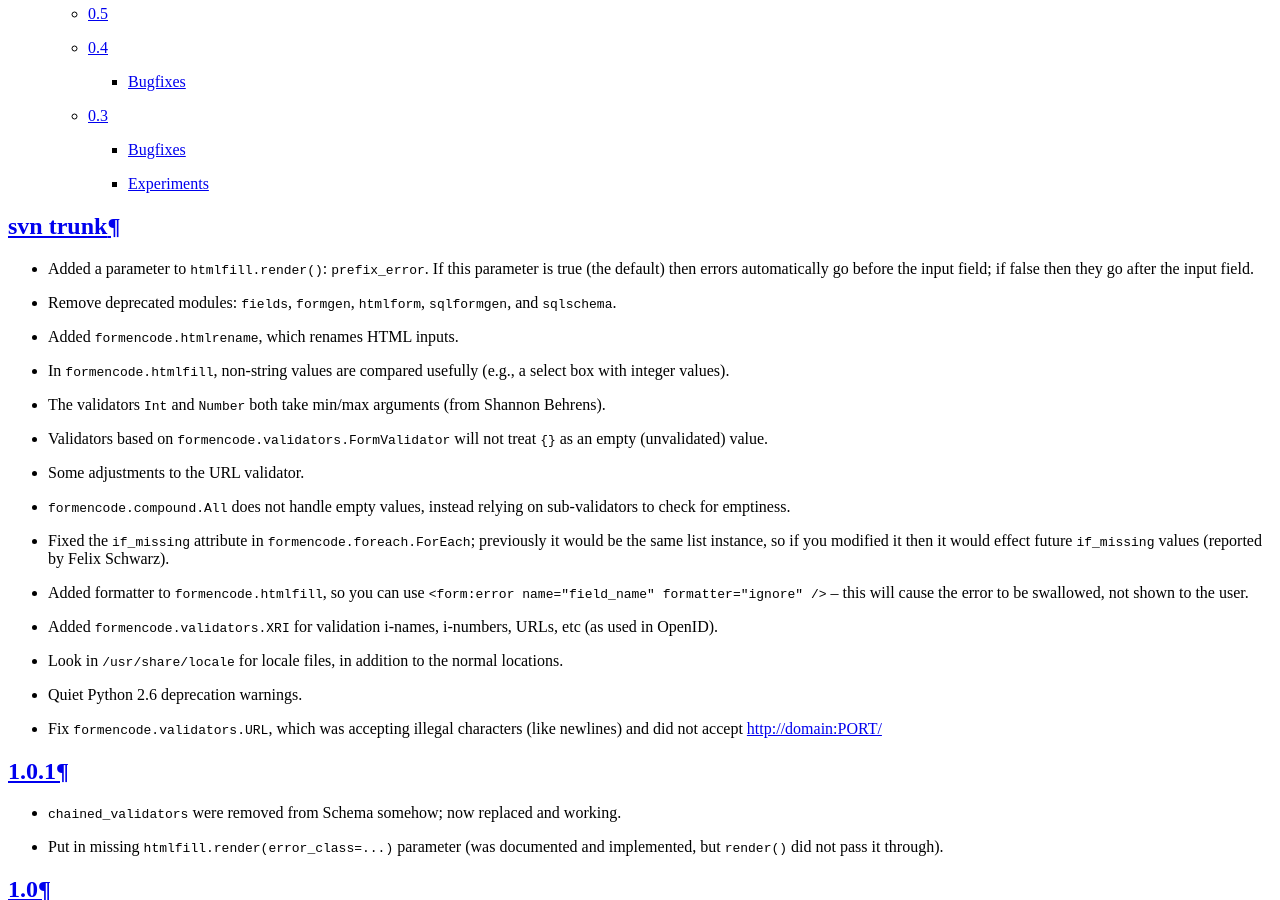
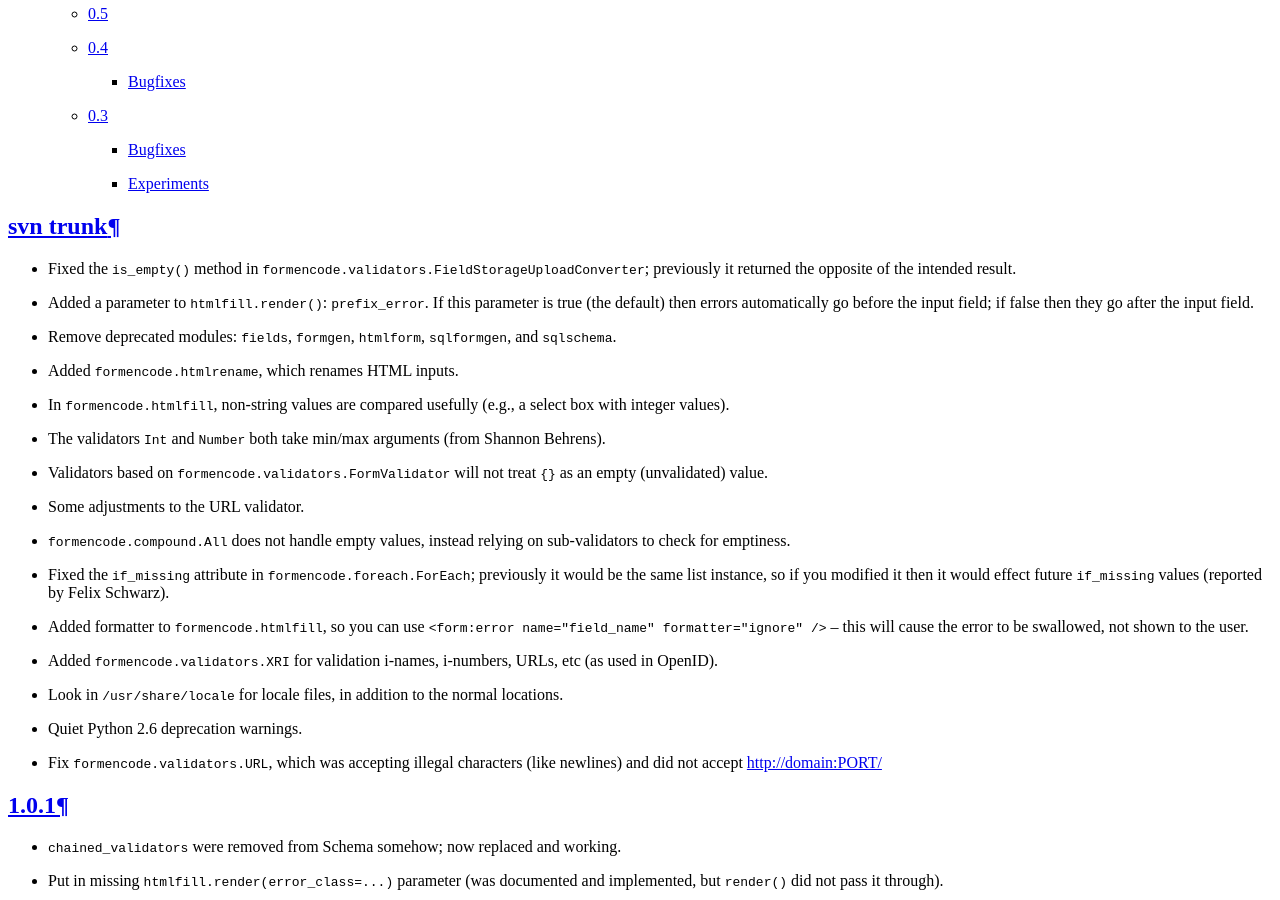
Before and after one commit to davidfraser/FormEncode, a Sphinx documentation site: the page built from docs/news.txt, in a window 1280 px wide and 900 px high, scrolled down 504 px. Built offline with Sphinx 7.4.7, drawn with Linux system fonts in a browser that asks for light colours.

Commit message:
Fix is_empty() method in FieldStorageUploadConverter; was returning opposite of intent.
git-svn-id: http://svn.colorstudy.com/FormEncode/trunk@3630 95a46c32-92d2-0310-94a5-8d71aeb3d4b3

```diff
--- a/docs/news.txt
+++ b/docs/news.txt
@@ -5,6 +5,10 @@ News
 
 svn trunk
 ---------
+
+* Fixed the ``is_empty()`` method in
+  :class:`formencode.validators.FieldStorageUploadConverter`;
+  previously it returned the opposite of the intended result.
 
 * Added a parameter to ``htmlfill.render()``: ``prefix_error``.  If
   this parameter is true (the default) then errors automatically go
```
Also changed, not shown: 1 other file.
